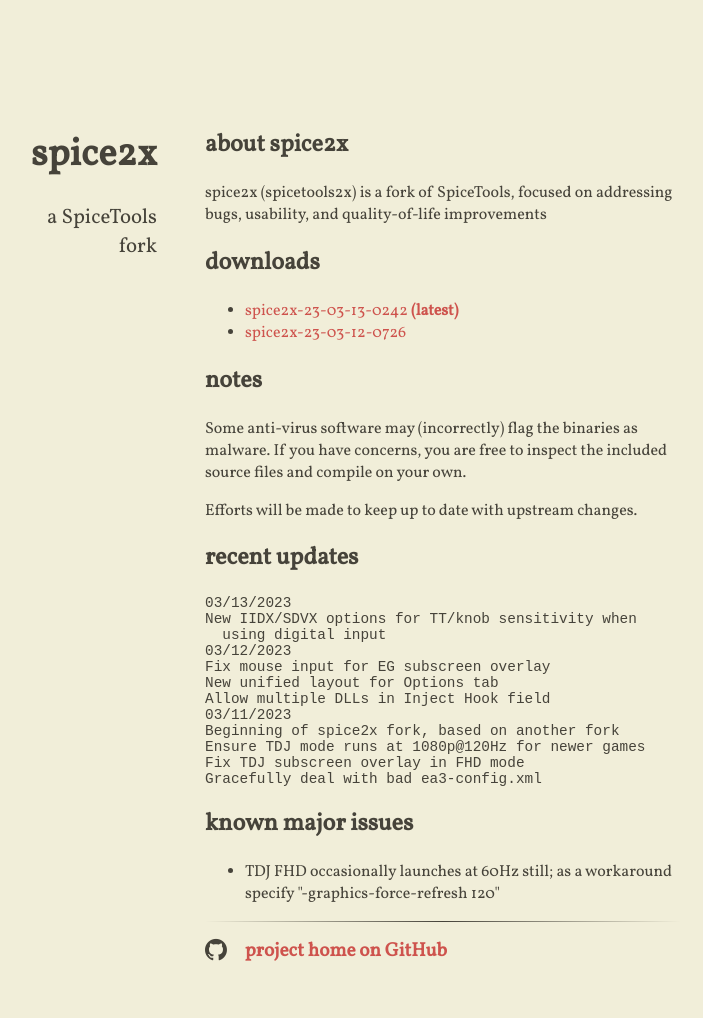
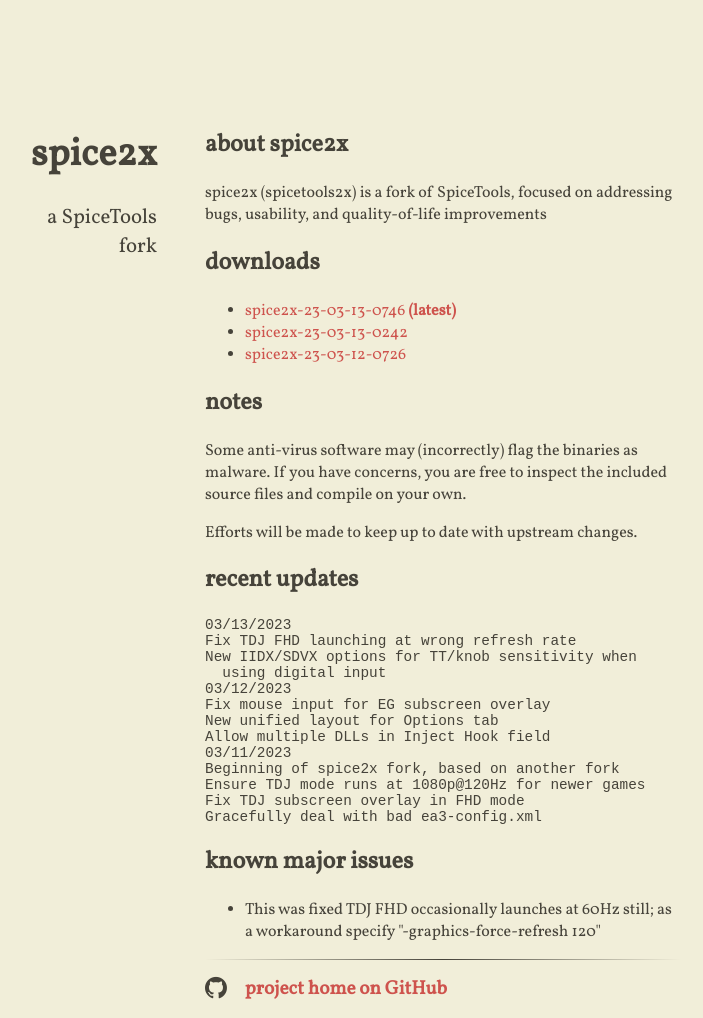
Before and after one commit to spice2x/spice2x.github.io, a Jekyll site: the page built from docs/index.html, in a window 1280 px wide. Shown: the whole page, without its empty margins (299-1002 px from the left). Built offline with Jekyll 4.4.1, drawn with Linux system fonts in a browser that asks for light colours; nearby versions of some CDN libraries; before the commit the page ends 980 px from its top, so only the background shows below that.

Commit message:
23-03-13-0746

```diff
--- a/docs/_includes/content.html
+++ b/docs/_includes/content.html
@@ -4,8 +4,13 @@
 <h2>downloads</h2>
 <ul>
   <li>
+    <a href="https://github.com/spice2x/spice2x.github.io/releases/download/23-03-13-0746/spice2x-23-03-13-0746.zip">
+      spice2x-23-03-13-0746 <strong>(latest)</strong>
+    </a>
+  </li>
+  <li>
     <a href="https://github.com/spice2x/spice2x.github.io/releases/download/23-03-13-0242/spice2x-23-03-13-0242.zip">
-      spice2x-23-03-13-0242 <strong>(latest)</strong>
+      spice2x-23-03-13-0242
     </a>
   </li>
   <li>
@@ -25,6 +30,7 @@
 
 <pre>
 03/13/2023
+Fix TDJ FHD launching at wrong refresh rate
 New IIDX/SDVX options for TT/knob sensitivity when
   using digital input
 03/12/2023
@@ -41,7 +47,7 @@
 <h2>known major issues</h2>
 <ul>
   <li>
-    TDJ FHD occasionally launches at 60Hz still; as a workaround specify "-graphics-force-refresh 120"
+    This was fixed TDJ FHD occasionally launches at 60Hz still; as a workaround specify "-graphics-force-refresh 120"
   </li>
 </ul>
 
```
